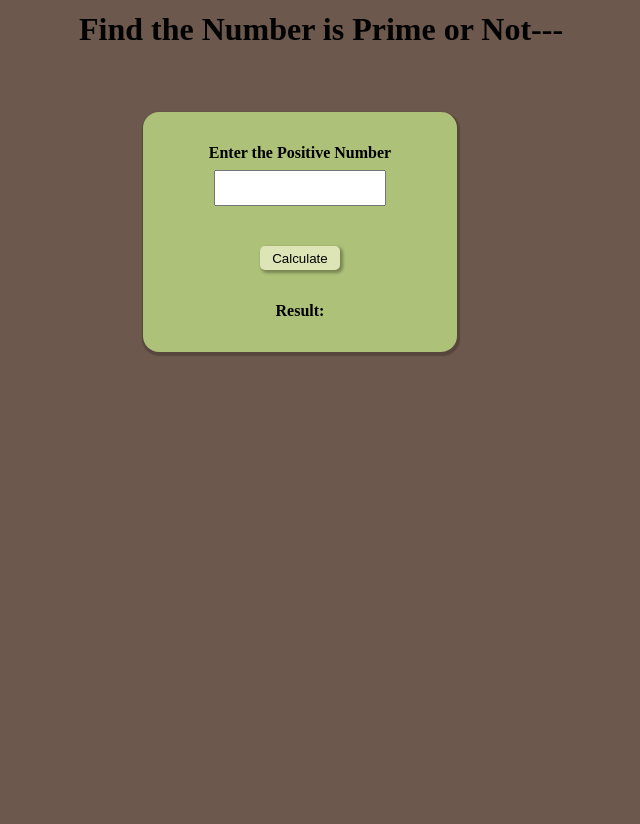
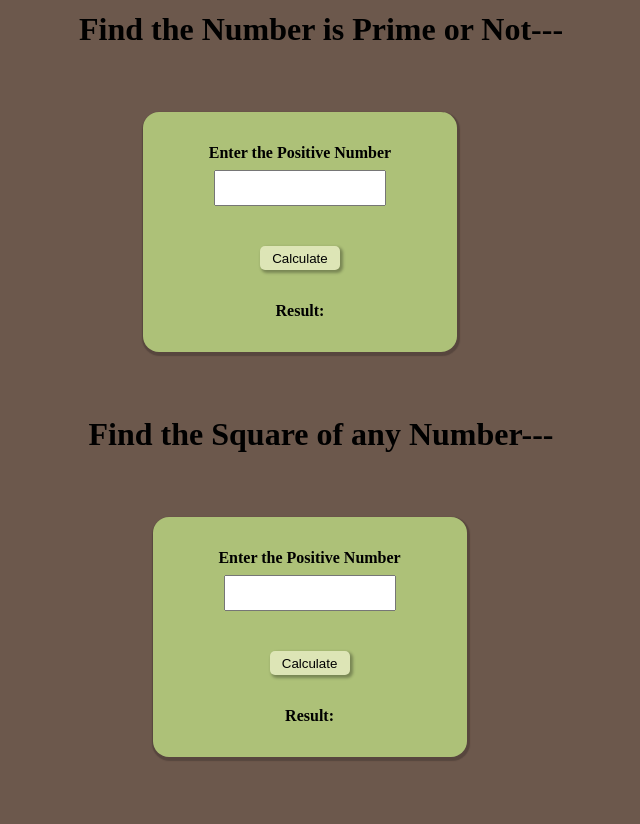
Before and after one commit to VikramGond/OneForAll, a plain HTML site: page index.html in a window 1280 px wide. Shown: the part 444-1268 px from the top of the page, without its empty margins (319-959 px from the left). Before the commit the page ends 910 px from the top, so only its background shows below. Drawn offline with Linux system fonts and the light colour scheme.

Commit message:
created another feature

```diff
--- a/index.html
+++ b/index.html
@@ -45,6 +45,19 @@
 
   </div>
 
+  <div>
+    <div class="sqmain main"><h>Find the Square of any Number---</h>
+
+    <div class="sContainer container">
+
+      <label for="sqNum">Enter the Positive Number</label>
+      <input type="number" id="sqNum"><br>
+
+      <button id="btn" onclick="sqRoot()">Calculate</button>
+
+      <p id="result3">Result:</p></div>
+  </div>
+
   <script src="script.js"></script>
 </body>
 
--- a/script.js
+++ b/script.js
@@ -49,3 +49,15 @@ function isPrime() {
     document.getElementById("result2").innerHTML = `The ${num} is not a Prime Number.`;
   }
 }
+
+function sqRoot() {
+  const num3 = document.getElementById('sqNum').value;
+  let sqroot = num3 * num3
+
+  if(num3 <= 0){
+    document.getElementById('result3').innerHTML = `Please enter a number greater then 0`
+  }else{
+    document.getElementById('result3').innerHTML = `The Square root of ${num3} is ${sqroot}`
+  }
+
+}
```
